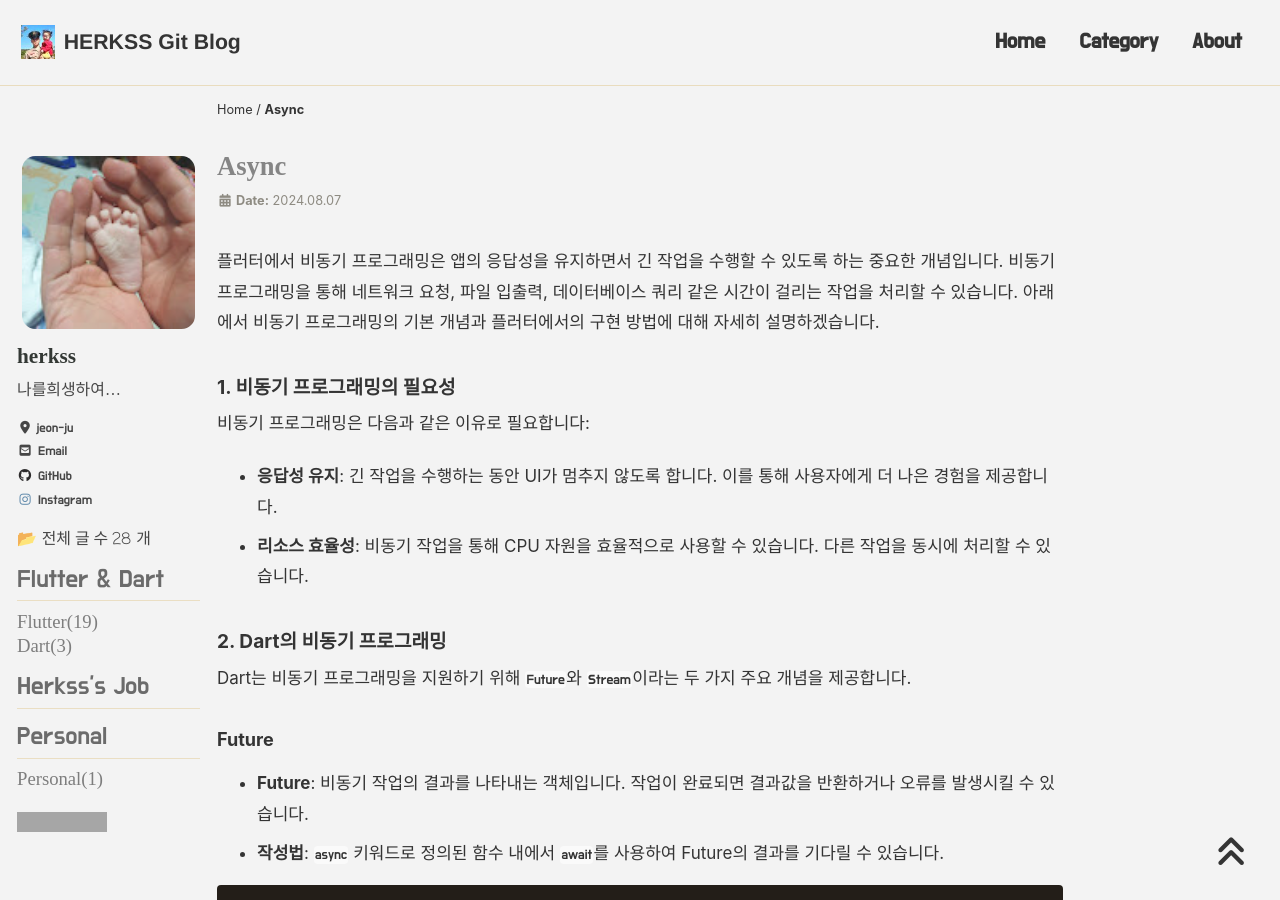
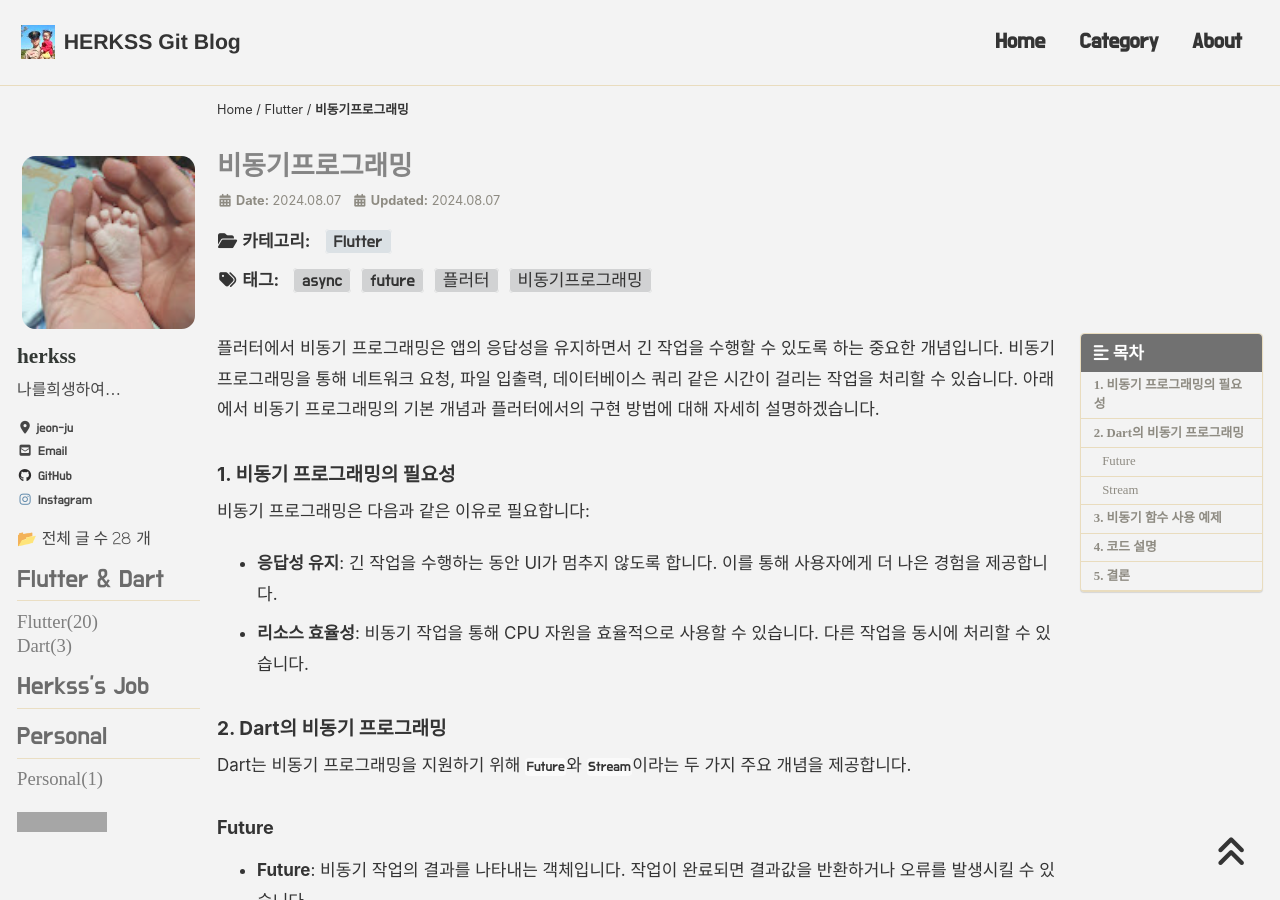
Before and after one commit to herkss/herkss.github.io, a Jekyll site: the page built from _posts/Flutter/2024-08-07-async.md, in a window 1280 px wide and 900 px high. Built offline with Jekyll 4.4.1, drawn with Linux system fonts in a browser that asks for light colours; cached includes are drawn as plain includes; nearby versions of some CDN libraries; some web fonts are replaced; comment, search, counter and statistics services are not loaded; some of the changed text lies outside the part shown; grey boxes are pictures that could not be loaded.

Commit message:
Update 2024-08-07-async.md

```diff
--- a/_posts/Flutter/2024-08-07-async.md
+++ b/_posts/Flutter/2024-08-07-async.md
@@ -1,4 +1,19 @@
+---
+title:  "비동기프로그래밍"
+excerpt: "비동기프로그래밍"
 
+categories:
+  - Flutter
+tags:
+  - [비동기프로그래밍, 플러터, future,async ]
+
+toc: true
+toc_sticky: true
+
+date: 2024-08-07
+last_modified_at: 2024-08-07
+
+---
 
 플러터에서 비동기 프로그래밍은 앱의 응답성을 유지하면서 긴 작업을 수행할 수 있도록 하는 중요한 개념입니다. 비동기 프로그래밍을 통해 네트워크 요청, 파일 입출력, 데이터베이스 쿼리 같은 시간이 걸리는 작업을 처리할 수 있습니다. 아래에서 비동기 프로그래밍의 기본 개념과 플러터에서의 구현 방법에 대해 자세히 설명하겠습니다.
 
```
